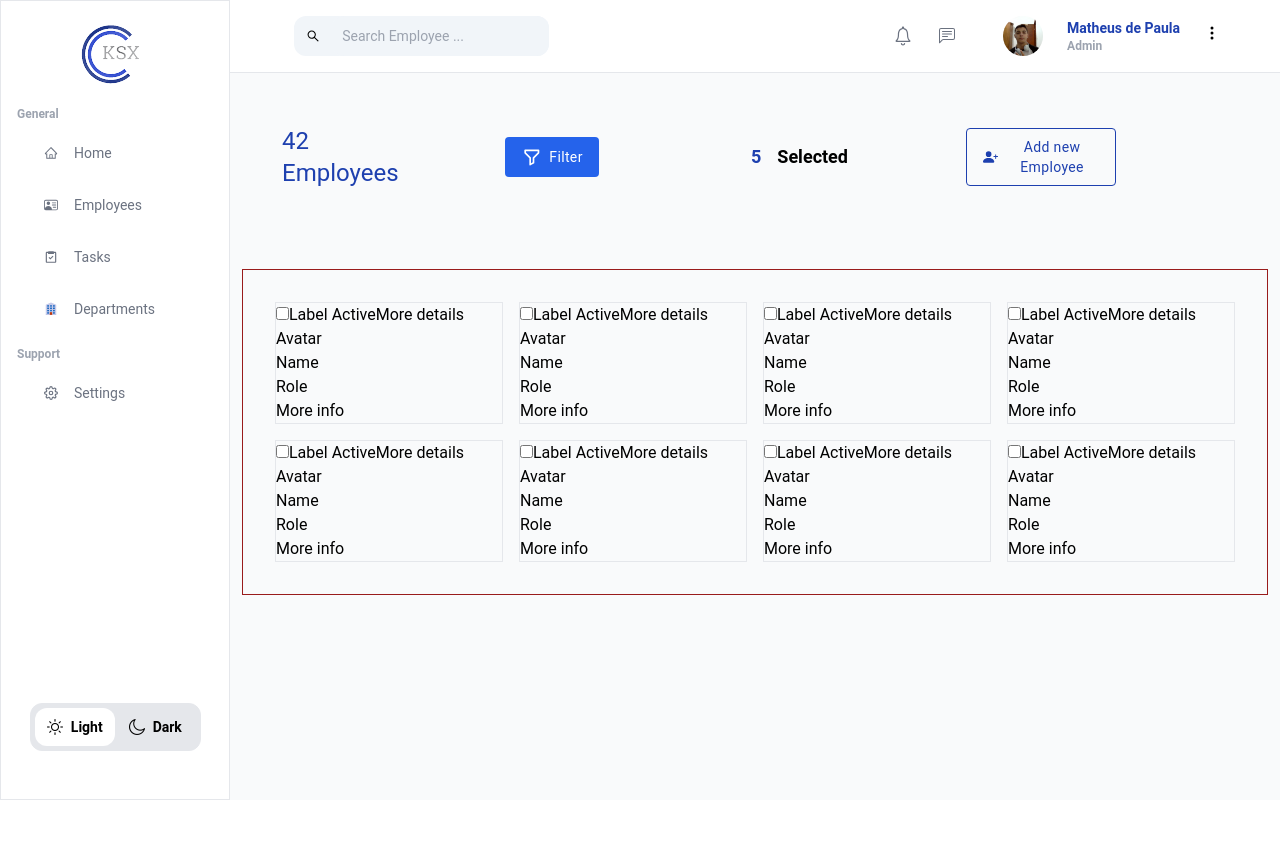
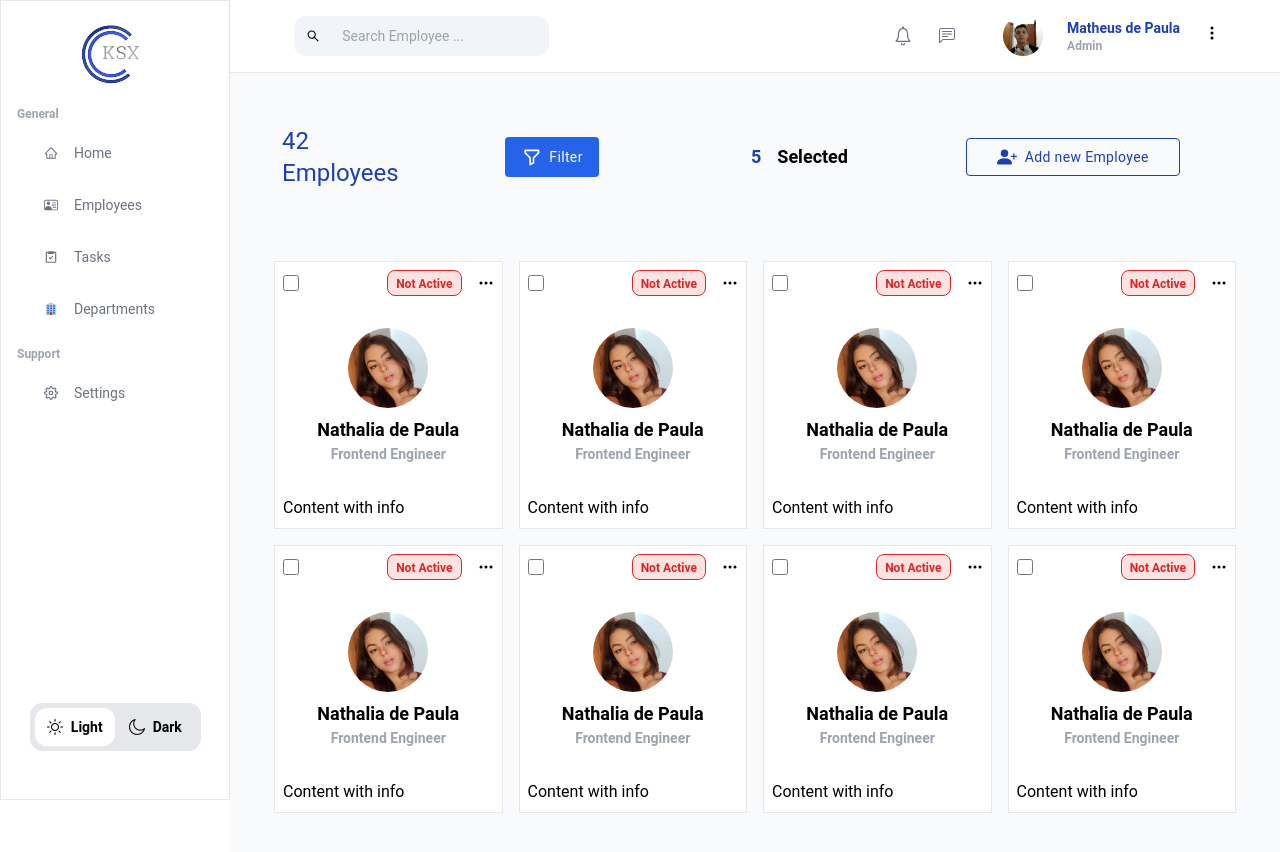
Before and after one commit to MatheusDev20/ksx-frontend, a Next.js app: page /employees in a window 1280 px wide. Shown: the top 852 px of the page. Before the commit the page ends 800 px from the top, so only its background shows below. Built offline with nearby package versions, Linux system fonts and the light colour scheme.

Commit message:
feat: card header styles

```diff
--- a/package.json
+++ b/package.json
@@ -15,6 +15,7 @@
     "@types/react": "18.2.6",
     "@types/react-dom": "18.2.4",
     "autoprefixer": "10.4.14",
+    "clsx": "^2.0.0",
     "eslint-config-next": "13.4.2",
     "next": "13.4.2",
     "postcss": "8.4.23",
--- /dev/null
+++ b/src/app/components/Label/index.tsx
@@ -0,0 +1,5 @@
+import React from 'react'
+
+export const Label = (): React.JSX.Element => {
+  return <span>Active</span>
+}
--- a/src/app/employees/components/Buttons/buttons.tsx
+++ b/src/app/employees/components/Buttons/buttons.tsx
@@ -20,7 +20,7 @@ export const AddEmployeeButton = (): React.JSX.Element => {
         text-blue-800 border border-solid
           border-blue-800 px-4 py-2 rounded
           hover:border-transparent hover:text-white hover:bg-blue-600
-          transition duration-300 ease-in-out w-28 md:w-[70%] items-center flex justify-center mr-12 md:mr-0"
+          transition duration-300 ease-in-out w-28 md:w-[100%] items-center flex justify-center mr-12 md:mr-0"
     >
       <div className="flex gap-2 items-center">
         <BsPersonPlusFill className="hidden md:flex" size={20} />
--- /dev/null
+++ b/src/app/employees/components/Card/CardContent.tsx
@@ -0,0 +1,5 @@
+import React from 'react'
+
+export const CardContent = (): React.JSX.Element => {
+  return <h1>Content with info</h1>
+}
--- /dev/null
+++ b/src/app/employees/components/Card/CardHeader.tsx
@@ -0,0 +1,24 @@
+import React from 'react'
+import { BsThreeDots } from 'react-icons/bs'
+import { CardLabel } from './CardLabel'
+
+type CardLabelProps = {
+  employeeStatus: 'Not Active' | 'Active'
+}
+
+export const CardHeader = ({
+  employeeStatus,
+}: CardLabelProps): React.JSX.Element => {
+  return (
+    <header className="flex justify-between items-center">
+      <input
+        type="checkbox"
+        className="cursor-pointer w-4 h-4 text-blue-600 bg-gray-100 border-gray-300 rounded focus:ring-blue-500 dark:focus:ring-blue-600 dark:ring-offset-gray-800 focus:ring-2 dark:bg-gray-700 dark:border-gray-600"
+      />
+      <div className="flex gap-4 items-center">
+        <CardLabel status={employeeStatus} />
+        <BsThreeDots />
+      </div>
+    </header>
+  )
+}
--- /dev/null
+++ b/src/app/employees/components/Card/CardInfo.tsx
@@ -0,0 +1,23 @@
+import Image from 'next/image'
+import React from 'react'
+import fakeAvatar from '../../../assets/imgs/fake-avatar1.jpg'
+
+export const CardInfo = (): React.JSX.Element => {
+  return (
+    <div className="max-w-full flex flex-col p-2 items-center">
+      <main className="flex flex-col gap-2">
+        <Image
+          src={fakeAvatar}
+          alt="Fake Avatar"
+          className="self-center rounded-full w-20 h-20"
+        />
+        <div className="flex flex-col">
+          <span className="text-lg font-semibold">Nathalia de Paula</span>
+          <span className="self-center text-sm text-gray-400 font-semibold">
+            Frontend Engineer
+          </span>
+        </div>
+      </main>
+    </div>
+  )
+}
--- /dev/null
+++ b/src/app/employees/components/Card/CardLabel.tsx
@@ -0,0 +1,39 @@
+import clsx from 'clsx'
+import React from 'react'
+
+type CardLabelProps = {
+  status: 'Not Active' | 'Active'
+}
+
+const classes = {
+  wrapperInactive: 'border-red-600 bg-red-100',
+  wrapperActive: 'border-green-600 bg-green-100',
+  textActive: 'text-green-600',
+  textInactive: 'text-red-600',
+}
+
+export const CardLabel = ({ status }: CardLabelProps): React.JSX.Element => {
+  return (
+    <div
+      className={clsx(
+        {
+          [classes.wrapperActive]: status === 'Active',
+          [classes.wrapperInactive]: status === 'Not Active',
+        },
+        'border border-solid px-2 rounded-lg',
+      )}
+    >
+      <span
+        className={clsx(
+          {
+            [classes.textActive]: status === 'Active',
+            [classes.textInactive]: status === 'Not Active',
+          },
+          'text-xs font-semibold',
+        )}
+      >
+        {status}
+      </span>
+    </div>
+  )
+}
--- /dev/null
+++ b/src/app/employees/components/Card/CardWrapper.tsx
@@ -0,0 +1,9 @@
+import { ReactNode } from 'react'
+
+export const CardWrapper = ({ children }: { children: ReactNode }) => {
+  return (
+    <div className="max-w-full border-solid border flex flex-col p-2 gap-6 bg-white">
+      {children}
+    </div>
+  )
+}
--- /dev/null
+++ b/src/app/employees/components/Card/index.ts
@@ -0,0 +1,11 @@
+import { CardContent } from './CardContent'
+import { CardHeader } from './CardHeader'
+import { CardInfo } from './CardInfo'
+import { CardWrapper } from './CardWrapper'
+
+export const EmployeeCard = {
+  Header: CardHeader,
+  Info: CardInfo,
+  Wrapper: CardWrapper,
+  Content: CardContent,
+}
--- a/src/app/employees/components/Card/index.tsx
+++ /dev/null
@@ -1,21 +0,0 @@
-import React from 'react'
-
-export const EmployeeCard = (): React.JSX.Element => {
-  return (
-    <div className="max-w-full border-solid border flex flex-col">
-      <header>
-        <input type="checkbox" />
-        <span>Label Active</span>
-        <span>More details</span>
-      </header>
-
-      <main className="flex flex-col">
-        <h1>Avatar</h1>
-        <span>Name</span>
-        <span>Role</span>
-      </main>
-
-      <footer>More info</footer>
-    </div>
-  )
-}
--- a/src/app/employees/components/CardList/index.tsx
+++ b/src/app/employees/components/CardList/index.tsx
@@ -1,17 +1,48 @@
 import React from 'react'
 import { EmployeeCard } from '../Card'
-
 export const CardList = (): React.JSX.Element => {
   return (
-    <div className="border border-solid border-red-800 p-8 grid grid-cols-4 gap-4 w-full">
-      <EmployeeCard />
-      <EmployeeCard />
-      <EmployeeCard />
-      <EmployeeCard />
-      <EmployeeCard />
-      <EmployeeCard />
-      <EmployeeCard />
-      <EmployeeCard />
+    <div className="p-8 grid grid-cols-4 gap-4 w-full">
+      <EmployeeCard.Wrapper>
+        <EmployeeCard.Header employeeStatus="Not Active" />
+        <EmployeeCard.Info />
+        <EmployeeCard.Content />
+      </EmployeeCard.Wrapper>
+      <EmployeeCard.Wrapper>
+        <EmployeeCard.Header employeeStatus="Not Active" />
+        <EmployeeCard.Info />
+        <EmployeeCard.Content />
+      </EmployeeCard.Wrapper>
+      <EmployeeCard.Wrapper>
+        <EmployeeCard.Header employeeStatus="Not Active" />
+        <EmployeeCard.Info />
+        <EmployeeCard.Content />
+      </EmployeeCard.Wrapper>
+      <EmployeeCard.Wrapper>
+        <EmployeeCard.Header employeeStatus="Not Active" />
+        <EmployeeCard.Info />
+        <EmployeeCard.Content />
+      </EmployeeCard.Wrapper>
+      <EmployeeCard.Wrapper>
+        <EmployeeCard.Header employeeStatus="Not Active" />
+        <EmployeeCard.Info />
+        <EmployeeCard.Content />
+      </EmployeeCard.Wrapper>
+      <EmployeeCard.Wrapper>
+        <EmployeeCard.Header employeeStatus="Not Active" />
+        <EmployeeCard.Info />
+        <EmployeeCard.Content />
+      </EmployeeCard.Wrapper>
+      <EmployeeCard.Wrapper>
+        <EmployeeCard.Header employeeStatus="Not Active" />
+        <EmployeeCard.Info />
+        <EmployeeCard.Content />
+      </EmployeeCard.Wrapper>
+      <EmployeeCard.Wrapper>
+        <EmployeeCard.Header employeeStatus="Not Active" />
+        <EmployeeCard.Info />
+        <EmployeeCard.Content />
+      </EmployeeCard.Wrapper>
     </div>
   )
 }
--- a/src/app/employees/page.tsx
+++ b/src/app/employees/page.tsx
@@ -3,7 +3,7 @@ import { Header } from './components/Header'
 
 export default function Page() {
   return (
-    <div className="flex flex-col md:flex-col sm:h-full gap-10 p-3 bg-gray-50 max-w-full">
+    <div className="flex flex-col md:flex-col sm:h-full p-3 bg-gray-50 max-w-full">
       <Header />
       <CardList />
     </div>
```
Also changed, not shown: 1 other file (tests, documents, lock files or other folders).
